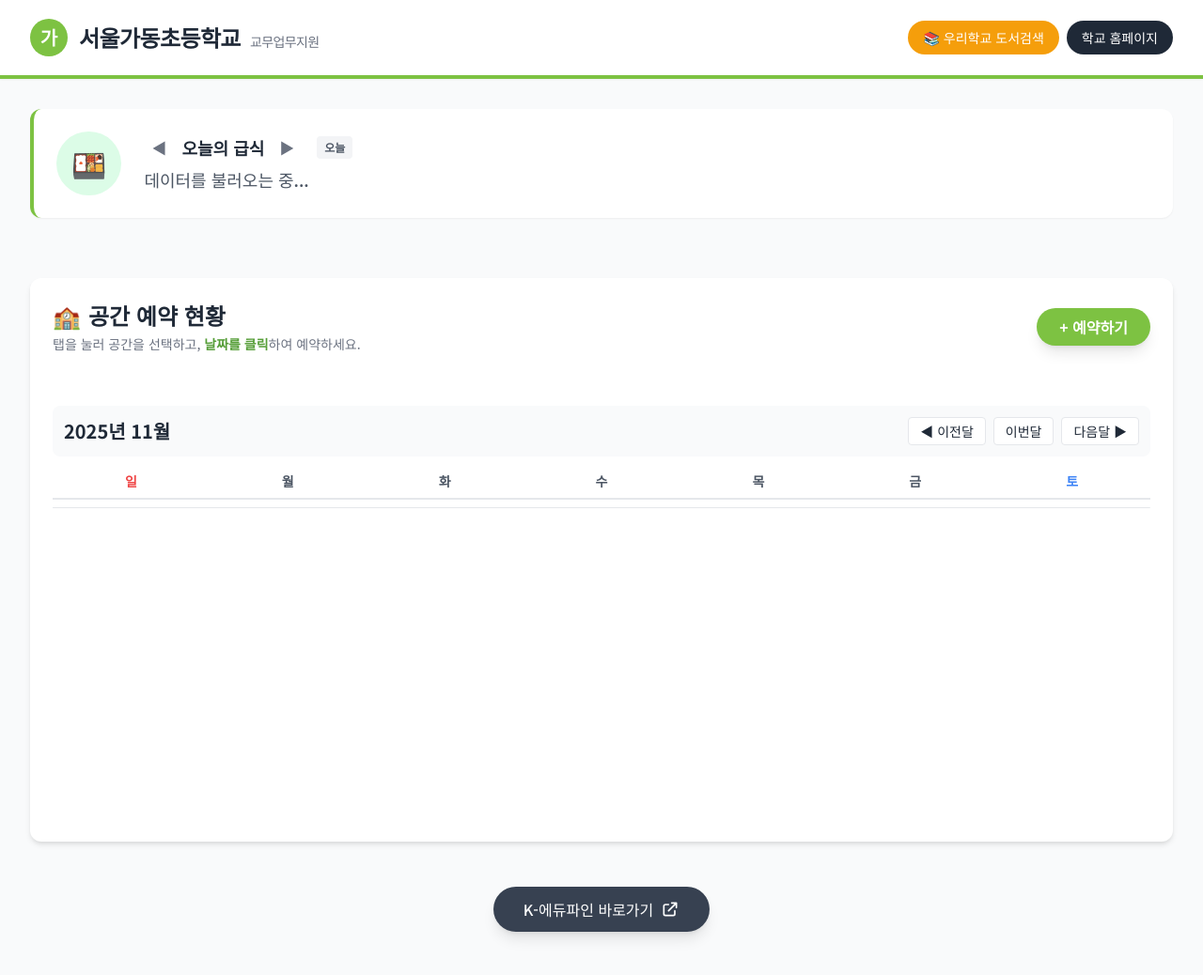
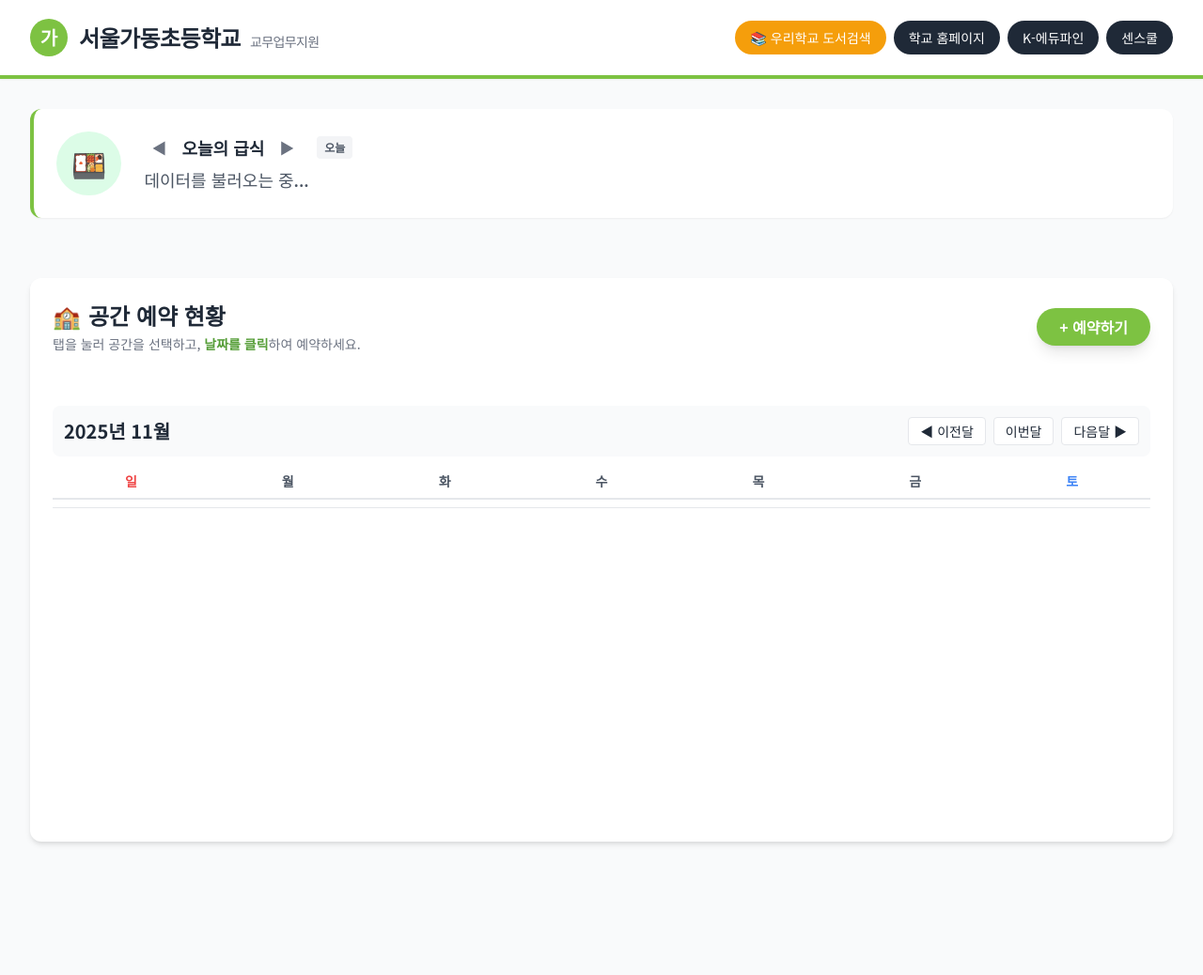
Before and after one commit to Ingyu87/gadongonline, a website: page index.html in a window 1280 px wide. Shown: the whole page at 94% size. After the commit the page ends 1008 px from the top, so only its background shows below. Drawn offline with nearby package versions, Linux system fonts and the light colour scheme; no server answers.

Commit message:
Move K-?먮??뚯씤 to header and add ?쇱뒪荑?link
Made-with: Cursor

```diff
--- a/index.html
+++ b/index.html
@@ -302,6 +302,12 @@ body {
                 <a href="https://gadong.sen.es.kr" target="_blank" class="flex items-center gap-2 bg-gray-800 text-white px-4 py-2 rounded-full text-sm hover:bg-black transition">
                     <span>학교 홈페이지</span>
                 </a>
+                <a href="https://sen.eduptl.kr/bpm_lgn_lg00_001.do?noEpSession" target="_blank" class="flex items-center gap-2 bg-gray-800 text-white px-4 py-2 rounded-full text-sm hover:bg-black transition">
+                    <span>K-에듀파인</span>
+                </a>
+                <a href="https://senedu.kr" target="_blank" class="flex items-center gap-2 bg-gray-800 text-white px-4 py-2 rounded-full text-sm hover:bg-black transition">
+                    <span>센스쿨</span>
+                </a>
             </div>
         </div>
     </header>
@@ -364,12 +370,7 @@ body {
             </div>
         </div>
 
-        <div class="mt-12 flex justify-center">
-            <a href="https://sen.eduptl.kr/bpm_lgn_lg00_001.do?noEpSession" target="_blank" class="flex items-center gap-2 px-8 py-3 bg-gray-700 text-white rounded-full text-base font-medium hover:bg-gray-900 transition shadow-lg">
-                <span>K-에듀파인 바로가기</span>
-                <svg xmlns="http://www.w3.org/2000/svg" class="h-5 w-5" fill="none" viewBox="0 0 24 24" stroke="currentColor"><path stroke-linecap="round" stroke-linejoin="round" stroke-width="2" d="M10 6H6a2 2 0 00-2 2v10a2 2 0 002 2h10a2 2 0 002-2v-4M14 4h6m0 0v6m0-6L10 14" /></svg>
-            </a>
-        </div>
+
     </main>
 
     <!-- 알림 모달 -->
```
